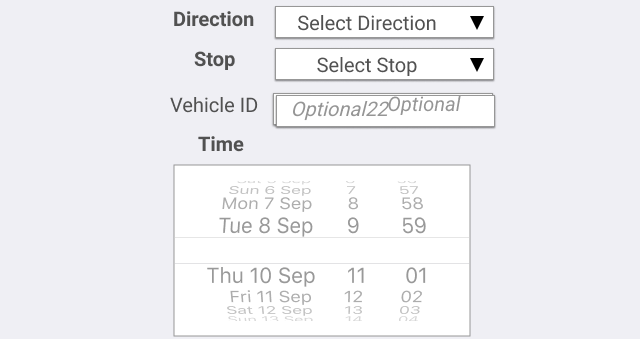
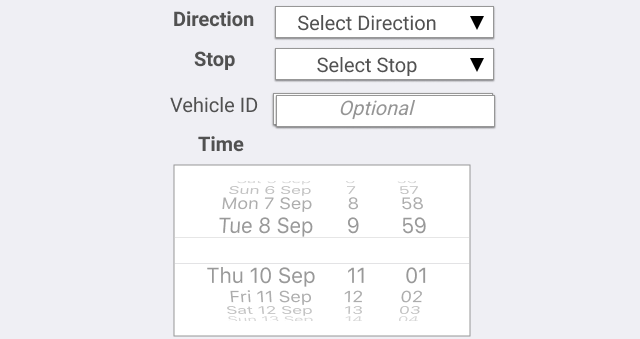
Before and after one commit to andreanthony/andreanthony.github.io, a Jekyll site: the page train-issue.html, which Jekyll copies as it is, in a window 1280 px wide. Shown: the part 225-564 px from the top of the page, without its empty margins (320-960 px from the left). Built offline with Jekyll 4.4.1, drawn with Linux system fonts in a browser that asks for light colours.

Commit message:
Update train-issue.html

```diff
--- a/train-issue.html
+++ b/train-issue.html
@@ -25,7 +25,7 @@
  <div id="vehicle-ID"><img src="/Vehicle ID.png" alt="vehicle-ID"/></div>
  <div id="dropdown-copy-2"><img src="/dropdown copy 2.png" alt="dropdown-copy-2"/></div>
  <div id="rectangle_copy_2"><img src="/Rectangle Copy 2.png" alt="rectangle_copy_2"/></div>
- <div id="optional">Optional22<img src="/Optional.png" alt="optional"/></div>
+ <div id="optional">Optional</div>
  <div id="time"><img src="/Time.png" alt="time"/></div>
  <div id="date-picker"><img src="/Date Picker.png" alt="date-picker"/></div>
  <div id="issue-type"><img src="/Issue Type.png" alt="dissue-type"/></div>
```
